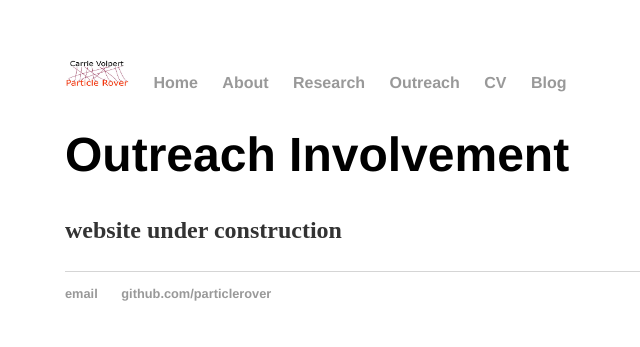
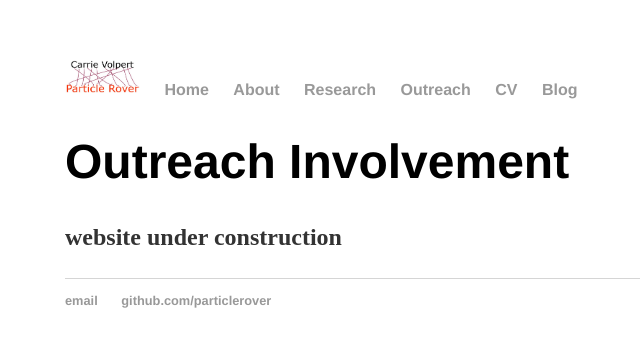
Before and after one commit to particlerover/particlerover.github.io, a Jekyll site: the page built from outreach/index.html, in a window 1280 px wide. Shown: the top 347 px of the page, without its empty margins (127-767 px from the left). Built offline with Jekyll 4.4.1, drawn with Linux system fonts in a browser that asks for light colours.

Commit message:
Update default.html

```diff
--- a/_layouts/default.html
+++ b/_layouts/default.html
@@ -11,7 +11,7 @@
   <body>
     <nav>
 <ul>
-<li> <img src="/pic/particle_rover.jpg" alt="logo" style="width:64px;height:28px;"> </li>
+<li> <img src="/pic/particle_rover.jpg" alt="logo" style="width:75px;height:35px;"> </li>
 <li><a href="/">Home</a></li>
 <li><a href="/about">About</a></li>
 <li><a href="/research">Research</a></li>
```
